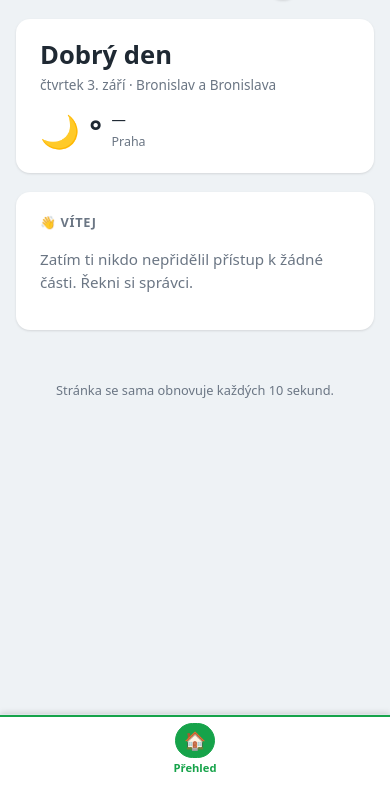
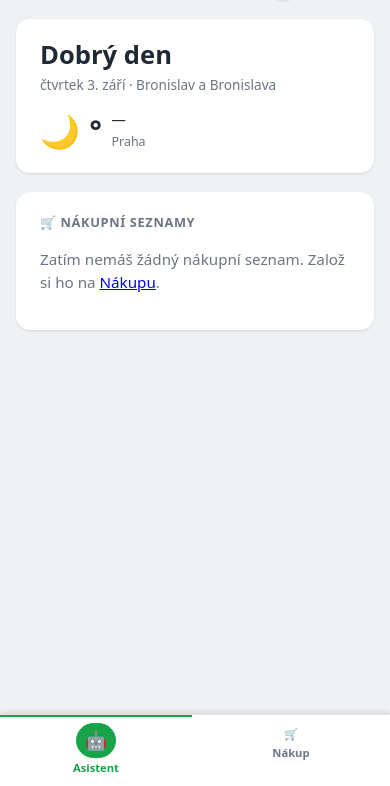
Before and after one commit to peetau/home-asistant, a Flask app: page / in a window 390 px wide. Shown: the part 58-844 px from the top of the page. Run offline with Flask 3, Linux system fonts and the light colour scheme; the visitor is signed in with stand-in values (Sample User, id 1); data that the repository does not hold is empty.

Commit message:
Prepinac Domacnost/Asistent misto tlacitka Prehled
Aplikace se deli na dve pulky: Domacnost (zarizeni jednoho konkretniho
domu) a Asistenta, ktery je pro kohokoliv. Domaci tlacitko v navigaci
je nove rozbalovatko postavene na <details> - ukazuje, ve ktere pulce
jsi, a po klepnuti nabidne obe. Zadny JavaScript.

Pravo "nakup" se rusi: Nakup patri k Asistentovi, takze ho ma kazdy
prihlaseny. Migrace maze radky z opravneni a zaroven zabira nazev
zachranne migrace "prvni_opravneni" - bez toho by po vyprazdneni
tabulky rozdala vsem vsechna prava a z kamarada by se stal spravce.
Poradi je proto podstatne, pojistka musi byt PRED ni.

Prehled se deli na asistent.html a domacnost.html. Obnovovani zustava
jen na Domacnosti, kde bezi ziva data - kdo ma jen Nakup, prestane
kazdych 10 sekund tahat celou stranku na mobilnich datech.

Co je na tlacitku i na podstrankach rika PULKA_TABU ve web.py.

Co-Authored-By: Claude Opus 5 <noreply@anthropic.com>
Claude-Session: https://claude.ai/code/session_01Qg3D3LRKMngppJTZSDrsGS

```diff
--- a/static/style.css
+++ b/static/style.css
@@ -205,27 +205,27 @@ footer {
 .taby a.aktivni { color: var(--zelena); border-bottom-color: var(--zelena); }
 
 
-/* --- Domácí tlačítko (Přehled) --- */
+/* --- Domácí tlačítko = přepínač Domácnost / Asistent --- */
 /*
-  Přehled není "jeden z tabů", je to záchytný bod - odkud se dá vždy začít
-  znovu. Proto vypadá jako TLAČÍTKO, kdežto ostatní jsou jen text: má výplň,
+  Není to "jeden z tabů", je to záchytný bod - odkud se dá vždy začít znovu.
+  Proto vypadá jako TLAČÍTKO, kdežto ostatní jsou jen text: má výplň,
   rámeček, stín a je oddělený svislou čárkou.
+
+  Od 3. 9. 2026 jsou tlačítka dvě a drží spolu jako jeden prvek. Chrome
+  (rámeček, stín, zaoblení) proto sedí na OBALU .prepinac, ne na odkazech
+  uvnitř - jinak by z toho byla dvě samostatná tlačítka vedle sebe.
 
   Odlišuje se tvarem, ne další barvou - zelená na liště už znamená
   "tady zrovna jsi" a dvojí význam jedné barvy by mátl.
 */
-.taby a.domu {
-    background: var(--karta);
-    border: 1px solid var(--okraj);
-    border-radius: 10px;
-    box-shadow: var(--stin);
-    color: var(--text);
-    padding: .55rem 1rem;
+.taby .prepinac {
+    position: relative;
+    align-self: center;
     margin: 0 1rem .35rem 0;
-    align-self: center;
-    border-bottom-width: 1px;
-}
-.taby a.domu::after {
+}
+
+/* Svislá čárka, která přepínač odděluje od ostatních tabů. */
+.taby .prepinac::after {
     content: "";
     position: absolute;
     right: -.55rem;
@@ -234,22 +234,83 @@ footer {
     width: 1px;
     background: var(--okraj);
 }
-.taby a.domu { position: relative; }
-
-.taby a.domu:hover {
+
+/* Samotné tlačítko. <summary> je ta viditelná část <details>. */
+.taby .prepinac > summary {
+    display: flex;
+    align-items: center;
+    gap: .4rem;
+    padding: .55rem .9rem;
+    background: var(--karta);
+    border: 1px solid var(--okraj);
+    border-radius: 10px;
+    box-shadow: var(--stin);
+    color: var(--text);
+    font-weight: 600;
+    font-size: .95rem;
+    cursor: pointer;
+    /* Pryč s výchozím trojúhelníčkem prohlížeče - máme vlastní šipku.
+       Dvě řádky proto, že Safari poslouchá jen tu druhou. */
+    list-style: none;
+}
+.taby .prepinac > summary::-webkit-details-marker { display: none; }
+
+.taby .prepinac > summary:hover {
     background: var(--karta-2);
     box-shadow: var(--stin-2);
 }
-
-/* Aktivní domeček: plná zelená - nejvýraznější stav na celé liště. */
-.taby a.domu.aktivni {
+.taby .prepinac[open] > summary { background: var(--karta-2); }
+
+/* Když jsi na úvodní stránce některé půlky: plná zelená - nejvýraznější
+   stav na celé liště. Na podstránkách (Soláry, Nákup) tlačítko jen říká,
+   kde jsi, ale zelená patří tabu, na kterém právě stojíš. */
+.taby .prepinac.aktivni > summary {
     background: var(--zelena);
     border-color: var(--zelena);
     color: var(--na-zelene);
 }
-.taby a.domu.aktivni:hover { background: var(--zelena-tmava); }
-
-.taby a.domu .tab-ikona { font-size: 1.1rem; }
+.taby .prepinac.aktivni > summary:hover { background: var(--zelena-tmava); }
+
+.taby .prepinac > summary .tab-ikona { font-size: 1.1rem; }
+
+.taby .prepinac .sipka {
+    font-size: .7rem;
+    opacity: .7;
+    display: inline-block;
+}
+.taby .prepinac[open] .sipka { transform: rotate(180deg); }
+
+/* --- Vyjetá nabídka --- */
+.taby .prepinac-nabidka {
+    position: absolute;
+    top: calc(100% + .35rem);
+    left: 0;
+    min-width: 100%;
+    padding: .25rem;
+    background: var(--karta);
+    border: 1px solid var(--okraj);
+    border-radius: 10px;
+    box-shadow: var(--stin-2);
+    /* Nad obsahem stránky, jinak by ji překryla první karta. */
+    z-index: 20;
+}
+
+.taby .prepinac-nabidka a {
+    padding: .5rem .8rem;
+    border-radius: 8px;
+    border-bottom: none;
+    margin-bottom: 0;
+    color: var(--text);
+    /* Jen na odkazech, ne na celé nabídce - zděděný nowrap už nám jednou
+       rozbil bubliny s nápovědou jinde na stránce. */
+    white-space: nowrap;
+}
+.taby .prepinac-nabidka a:hover { background: var(--karta-2); }
+.taby .prepinac-nabidka a.aktivni {
+    background: var(--zelena);
+    color: var(--na-zelene);
+    border-bottom-color: transparent;
+}
 
 
 /* ==================== Karty a hodnoty ==================== */
@@ -1123,37 +1184,67 @@ details.karta[open] summary { margin-bottom: 1rem; }
     }
     .taby a.aktivni { border-top-color: var(--zelena); }
 
+    /* Na telefonu se přepínač chová jako kterákoliv jiná položka lišty. */
+    .taby .prepinac {
+        flex: 1;
+        align-self: stretch;
+        margin: 0;
+    }
+    .taby .prepinac::after { display: none; }
+
     /* Na úzké liště by tlačítko s rámečkem přes celou výšku bylo
        těžkopádné - výplň dostane jen kolečko kolem ikony. */
-    .taby a.domu {
+    .taby .prepinac > summary {
+        flex-direction: column;
+        justify-content: center;
+        gap: .15rem;
+        height: 100%;
+        padding: .4rem .2rem .55rem;
         background: none;
         border: none;
         border-top: 2px solid transparent;
+        border-radius: 0;
         box-shadow: none;
-        margin: 0;
-        padding: .4rem .2rem .55rem;
-        border-radius: 0;
         color: var(--text-slaby);
-        align-self: stretch;
+        font-size: .7rem;
     }
-    .taby a.domu::after { display: none; }
-    .taby a.domu:hover { background: none; box-shadow: none; }
-
-    .taby a.domu .tab-ikona {
+    .taby .prepinac > summary:hover { background: none; box-shadow: none; }
+    .taby .prepinac[open] > summary { background: none; }
+
+    .taby .prepinac > summary .tab-ikona {
         background: var(--karta-2);
         border: 1px solid var(--okraj);
         border-radius: 999px;
         padding: .2rem .5rem;
         font-size: 1.1rem;
     }
-    .taby a.domu.aktivni {
+
+    /* Šipka na úzké liště zmizí: na 320 px se "Domácnost ▾" nevejde na
+       jeden řádek a šipka spadne pod text jako překlep. Nowrap by ji
+       nespravil - text by místo toho vytekl z lišty ven. */
+    .taby .prepinac .sipka { display: none; }
+    .taby .prepinac.aktivni > summary {
         background: none;
         color: var(--zelena);
         border-top-color: var(--zelena);
     }
-    .taby a.domu.aktivni .tab-ikona {
+    .taby .prepinac.aktivni > summary .tab-ikona {
         background: var(--zelena);
         border-color: var(--zelena);
+    }
+
+    /* Lišta je dole, takže nabídka musí vyjet NAHORU, ne dolů. */
+    .taby .prepinac-nabidka {
+        top: auto;
+        bottom: calc(100% + .4rem);
+        left: .2rem;
+    }
+    .taby .prepinac-nabidka a {
+        flex-direction: row;
+        gap: .5rem;
+        font-size: .9rem;
+        padding: .6rem .8rem;
+        border-top: none;
     }
 
     /* Aby fixní lišta nezakrývala konec stránky. */
--- /dev/null
+++ b/templates/asistent.html
@@ -0,0 +1,86 @@
+{# extends = "jsem potomek téhle šablony". Všechno společné (hlavička,
+   navigace, patička) si vezmu odtud a vyplním jen svoje díry. #}
+{% extends "zaklad.html" %}
+
+{% block titulek %}Asistent — Domácí asistent{% endblock %}
+
+{# Tahle stránka se SCHVÁLNĚ neobnovuje. Nákupní seznam se sám od sebe
+   nemění, takže by se každých pár vteřin tahala celá stránka na mobilních
+   datech pro nic za nic. Živá data jsou na Domácnosti, a obnovuje se
+   proto jen ona. #}
+
+{% block obsah %}
+
+    {# ---------- Osobní hlavička ---------- #}
+    {#
+       Pozdrav, datum se svátkem a počasí. Vidí je každý přihlášený -
+       tahle půlka aplikace se na práva neptá vůbec.
+
+       Bydlí u Asistenta, ne u Domácnosti, protože je to věc osobní,
+       ne technická. Na obou by se opakovala.
+    #}
+    <div class="karta karta-uvod">
+        <div class="uvod-text">
+            <p class="uvod-pozdrav">{{ pozdrav }}</p>
+            {% if datum_svatek %}
+                <p class="uvod-datum">{{ datum_svatek }}</p>
+            {% endif %}
+        </div>
+
+        {# Počasí se ukáže, jen když se ho podařilo získat. Když je
+           Open-Meteo nedostupné, hlavička zůstane i tak celá - datum
+           a pozdrav jsou z hodin serveru a ty selhat nemůžou. #}
+        {% if venku %}
+        <div class="uvod-pocasi">
+            {# Samotná ikona by čtečce obrazovky neřekla nic, proto
+               aria-label se slovním popisem. #}
+            <span class="uvod-ikona" role="img"
+                  aria-label="{{ venku.popis }}">{{ venku.ikona }}</span>
+            <span class="uvod-teplota">{{ venku.teplota }}°</span>
+            <span class="uvod-podrobnosti">
+                <span class="uvod-popis">{{ venku.popis }}</span>
+                {# Vedlejší řádek se poskládá z toho, co je k dispozici -
+                   stejnou oddělovací tečkou jako datum se svátkem. #}
+                {% set vedlejsi = [] %}
+                {% if dnes %}
+                    {% set _ = vedlejsi.append(dnes.max ~ "° / " ~ dnes.min ~ "°") %}
+                {% endif %}
+                {% if misto %}
+                    {% set _ = vedlejsi.append(misto) %}
+                {% endif %}
+                {% if vedlejsi %}
+                    <span class="uvod-vedlejsi">{{ vedlejsi|join(" · ") }}</span>
+                {% endif %}
+            </span>
+        </div>
+        {% endif %}
+    </div>
+
+    {# ---------- Nákupní seznamy ---------- #}
+    {# Dlaždice s počtem chybějících položek. Vidí je KAŽDÝ přihlášený -
+       právo "nakup" bylo zrušeno, Nákup patří k Asistentovi.
+
+       Karta "👋 Vítej" tu bývala pro toho, kdo neměl právo na nic.
+       Zanikla: prázdný Asistent už nikomu nevyjde. #}
+    <div class="karta">
+        <h2>🛒 Nákupní seznamy</h2>
+
+        {% if seznamy %}
+            <div class="dlazdice">
+                {% for s in seznamy %}
+                <a class="polozka seznam-dlazdice"
+                   href="{{ url_for('nakup_seznam', id_seznamu=s.id) }}">
+                    <div class="popisek">{{ s.nazev }}</div>
+                    <div class="hodnota {{ 'chybi' if s.chybi }}">{{ s.chybi if s.chybi else "✓" }}</div>
+                    <div class="popisek">
+                        {% if s.chybi %}chybí{% else %}vše koupeno{% endif %}</div>
+                </a>
+                {% endfor %}
+            </div>
+        {% else %}
+            <p class="prazdno">Zatím nemáš žádný nákupní seznam.
+               Založ si ho na <a href="{{ url_for('nakup') }}">Nákupu</a>.</p>
+        {% endif %}
+    </div>
+
+{% endblock %}
--- a/templates/prehled.html
+++ /dev/null
@@ -1,162 +0,0 @@
-{# extends = "jsem potomek téhle šablony". Všechno společné (hlavička,
-   navigace, patička) si vezmu odtud a vyplním jen svoje díry. #}
-{% extends "zaklad.html" %}
-
-{% block titulek %}Přehled — Domácí asistent{% endblock %}
-
-{% block hlava_navic %}
-    <meta http-equiv="refresh" content="10">
-{% endblock %}
-
-{% block obsah %}
-
-    {# ---------- Osobní hlavička ---------- #}
-    {#
-       Jediná část Přehledu, kterou uvidí KAŽDÝ bez ohledu na práva.
-       Datum, svátek a počasí dosud visely jen na přihlašovací obrazovce -
-       nepřihlášený kolemjdoucí je viděl, přihlášený člověk ne.
-
-       Od téhle chvíle jsou karty se zařízeními pod ní doplněk, ne celý
-       obsah stránky. Kdo má jen Nákup, má teď Přehled, který mu něco říká.
-    #}
-    <div class="karta karta-uvod">
-        <div class="uvod-text">
-            <p class="uvod-pozdrav">{{ pozdrav }}</p>
-            {% if datum_svatek %}
-                <p class="uvod-datum">{{ datum_svatek }}</p>
-            {% endif %}
-        </div>
-
-        {# Počasí se ukáže, jen když se ho podařilo získat. Když je
-           Open-Meteo nedostupné, hlavička zůstane i tak celá - datum
-           a pozdrav jsou z hodin serveru a ty selhat nemůžou. #}
-        {% if venku %}
-        <div class="uvod-pocasi">
-            {# Samotná ikona by čtečce obrazovky neřekla nic, proto
-               aria-label se slovním popisem. #}
-            <span class="uvod-ikona" role="img"
-                  aria-label="{{ venku.popis }}">{{ venku.ikona }}</span>
-            <span class="uvod-teplota">{{ venku.teplota }}°</span>
-            <span class="uvod-podrobnosti">
-                <span class="uvod-popis">{{ venku.popis }}</span>
-                {# Vedlejší řádek se poskládá z toho, co je k dispozici -
-                   stejnou oddělovací tečkou jako datum se svátkem. #}
-                {% set vedlejsi = [] %}
-                {% if dnes %}
-                    {% set _ = vedlejsi.append(dnes.max ~ "° / " ~ dnes.min ~ "°") %}
-                {% endif %}
-                {% if misto %}
-                    {% set _ = vedlejsi.append(misto) %}
-                {% endif %}
-                {% if vedlejsi %}
-                    <span class="uvod-vedlejsi">{{ vedlejsi|join(" · ") }}</span>
-                {% endif %}
-            </span>
-        </div>
-        {% endif %}
-    </div>
-
-    {# ---------- Soláry: to nejdůležitější ---------- #}
-    {# Přehled vidí každý přihlášený, ale poskládá se jen z toho,
-       na co má právo. Kdo nemá Soláry, tuhle kartu prostě neuvidí. #}
-    {% if "solary" in prava %}
-    <div class="karta">
-        <h2>☀️ Solární elektrárna</h2>
-        {% if solax %}
-            <div class="hero">
-                <span class="cislo">{{ "%.2f"|format(solax.vykon_panelu / 1000) }}</span>
-                <span class="jednotka">kW právě vyrábí</span>
-            </div>
-
-            <div class="dlazdice">
-                <div class="polozka">
-                    <div class="popisek">Dnešní výroba</div>
-                    <div class="hodnota">{{ solax.denni_vyroba }} kWh</div>
-                </div>
-                <div class="polozka">
-                    <div class="popisek">Výkon střídače</div>
-                    <div class="hodnota">{{ solax.vykon_stridace }} W</div>
-                </div>
-                <div class="polozka">
-                    <div class="popisek">Baterie</div>
-                    <div class="hodnota">{{ solax.baterie_soc }} %</div>
-                    <div class="pruh">
-                        <div class="naplneni" style="width: {{ solax.baterie_soc }}%"></div>
-                    </div>
-                </div>
-            </div>
-
-            <p class="odkaz-detail">
-                <a href="{{ url_for('solary') }}">Podrobnosti a grafy →</a></p>
-        {% else %}
-            <p class="chyba">Nepodařilo se načíst: {{ solax_chyba }}</p>
-        {% endif %}
-    </div>
-    {% endif %}
-
-    {# ---------- Nanoleaf: to nejdůležitější ---------- #}
-    {% if "nanoleaf" in prava %}
-    <div class="karta">
-        <h2>💡 Nanoleaf</h2>
-        {% if nanoleaf %}
-            <div class="stav-radek">
-                <span class="tecka {{ 'zapnuto' if nanoleaf.on else 'vypnuto' }}"></span>
-                <strong>{{ "Zapnuto" if nanoleaf.on else "Vypnuto" }}</strong>
-            </div>
-            <div class="radek">
-                <span class="popisek">Jas</span>
-                <span class="hodnota">{{ nanoleaf.brightness }} %</span>
-            </div>
-            <div class="radek">
-                <span class="popisek">Efekt</span>
-                <span class="hodnota">{{ nanoleaf.effect }}</span>
-            </div>
-
-            <p class="odkaz-detail">
-                <a href="{{ url_for('nanoleaf') }}">Podrobnosti a ovládání →</a></p>
-        {% else %}
-            <p class="chyba">Nepodařilo se načíst: {{ nanoleaf_chyba }}</p>
-        {% endif %}
-    </div>
-    {% endif %}
-
-    {# ---------- Nákupní seznamy ---------- #}
-    {# Dlaždice s počtem chybějících položek. Kdo nemá právo na žádné
-       zařízení, má tady tohle jako jediný obsah Přehledu - dřív koukal
-       na uvítací kartu a nic víc. #}
-    {% if "nakup" in prava %}
-    <div class="karta">
-        <h2>🛒 Nákupní seznamy</h2>
-
-        {% if seznamy %}
-            <div class="dlazdice">
-                {% for s in seznamy %}
-                <a class="polozka seznam-dlazdice"
-                   href="{{ url_for('nakup_seznam', id_seznamu=s.id) }}">
-                    <div class="popisek">{{ s.nazev }}</div>
-                    <div class="hodnota {{ 'chybi' if s.chybi }}">{{ s.chybi if s.chybi else "✓" }}</div>
-                    <div class="popisek">
-                        {% if s.chybi %}chybí{% else %}vše koupeno{% endif %}</div>
-                </a>
-                {% endfor %}
-            </div>
-        {% else %}
-            <p class="prazdno">Zatím nemáš žádný nákupní seznam.
-               Založ si ho na <a href="{{ url_for('nakup') }}">Nákupu</a>.</p>
-        {% endif %}
-    </div>
-    {% endif %}
-
-    {# Kdo nemá právo vůbec na nic, ať nekouká na prázdnou stránku. #}
-    {% if "solary" not in prava and "nanoleaf" not in prava
-          and "nakup" not in prava %}
-    <div class="karta">
-        <h2>👋 Vítej</h2>
-        <p class="prazdno">Zatím ti nikdo nepřidělil přístup k žádné části.
-           Řekni si správci.</p>
-    </div>
-    {% endif %}
-
-{% endblock %}
-
-{% block paticka %}Stránka se sama obnovuje každých 10 sekund.{% endblock %}
--- a/templates/profil.html
+++ b/templates/profil.html
@@ -31,8 +31,11 @@
         <div class="moje-prava">
             <span class="popisek">Přístup do částí</span>
             <div class="prava-znacky">
+                {# Přehled a Nákup má každý přihlášený - jsou to části
+                   Asistenta, na které se právo neuděluje. #}
                 <span class="znacka">🏠 Přehled</span>
-                {% for tab in ["solary", "nanoleaf", "nakup", "sprava"] %}
+                <span class="znacka">🛒 Nákup</span>
+                {% for tab in ["solary", "nanoleaf", "sprava"] %}
                     {% if tab in prava %}
                         <span class="znacka">{{ popisy_tabu[tab] }}</span>
                     {% endif %}
--- a/templates/zaklad.html
+++ b/templates/zaklad.html
@@ -57,12 +57,41 @@
        a nesváže šablonu s tím, jak se zrovna jmenují funkce v Pythonu.
     #}
     <nav class="taby">
-        {# Přehled je "domácí tlačítko" - záchytný bod, odkud se dá vždy
-           začít znovu. Proto je výraznější a oddělený od ostatních tabů. #}
-        <a href="{{ url_for('dashboard') }}"
-           class="domu {{ 'aktivni' if aktivni == 'prehled' }}">
-            <span class="tab-ikona">🏠</span><span class="tab-text">Přehled</span>
-        </a>
+        {# Domácí tlačítko je PŘEPÍNAČ mezi dvěma půlkami aplikace:
+           Domácnost (zařízení tohohle domu) a Asistent (Nákup, a časem víc).
+
+           Tlačítko ukazuje, ve které půlce zrovna jsi, a po klepnutí vyjede
+           nabídka s oběma. Je to <details>, tedy stejný trik, jakým drží
+           rozbalovací karty na Nákupu - žádný JavaScript, funguje na dotyk
+           i myší.
+
+           V nabídce jsou OBĚ půlky, ne jen ta druhá. Kdyby tam byla jen ta
+           druhá, nešlo by se ze Solárů vrátit na úvodní stránku Domácnosti.
+
+           Kterou půlku ukázat, říká PULKA_TABU z web.py - jinak by přepínač
+           na podstránkách (Soláry, Nákup) nevěděl, co o sobě říct. #}
+        {% set pulka = pulka_tabu.get(aktivni, "asistent") %}
+        <details class="prepinac {{ 'aktivni' if aktivni in ('domacnost', 'asistent') }}">
+            <summary>
+                {% if pulka == "domacnost" %}
+                    <span class="tab-ikona">🏠</span>
+                    <span class="tab-text">Domácnost <span class="sipka">▾</span></span>
+                {% else %}
+                    <span class="tab-ikona">🤖</span>
+                    <span class="tab-text">Asistent <span class="sipka">▾</span></span>
+                {% endif %}
+            </summary>
+            <div class="prepinac-nabidka">
+                <a href="{{ url_for('domacnost') }}"
+                   class="{{ 'aktivni' if pulka == 'domacnost' }}">
+                    <span class="tab-ikona">🏠</span><span class="tab-text">Domácnost</span>
+                </a>
+                <a href="{{ url_for('asistent') }}"
+                   class="{{ 'aktivni' if pulka == 'asistent' }}">
+                    <span class="tab-ikona">🤖</span><span class="tab-text">Asistent</span>
+                </a>
+            </div>
+        </details>
         {# Ostatní taby jen tomu, kdo na ně má právo. Tohle je POHODLÍ,
            ne ochrana - tu dělá dekorátor vyzaduje_pravo na routách. #}
         {% if "solary" in prava %}
@@ -79,12 +108,12 @@
         </a>
         {% endif %}
 
-        {% if "nakup" in prava %}
+        {# Nákup nemá podmínku: patří k Asistentovi, kterého má každý.
+           Právo "nakup" bylo zrušeno - viz migrace v database.py. #}
         <a href="{{ url_for('nakup') }}"
            class="{{ 'aktivni' if aktivni == 'nakup' }}">
             <span class="tab-ikona">🛒</span><span class="tab-text">Nákup</span>
         </a>
-        {% endif %}
 
         {% if "sprava" in prava %}
         <a href="{{ url_for('sprava') }}"
```
Also changed, not shown: database.py (+46 -17 lines), templates/domacnost.html (added, +82 -0 lines), web.py (+88 -47 lines).
